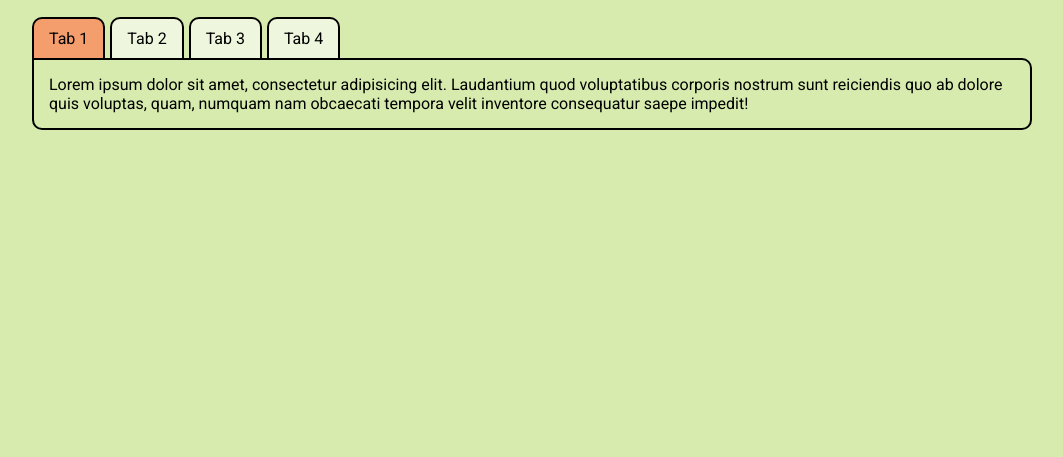
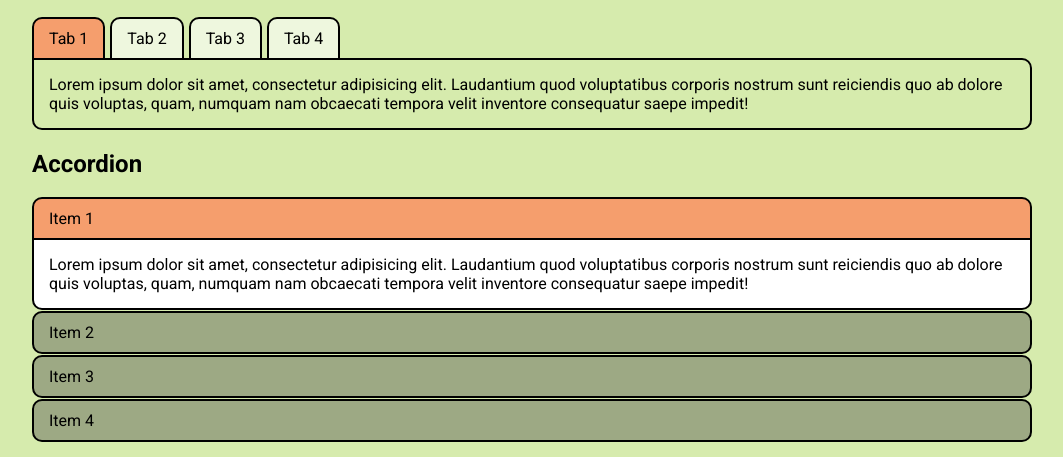
Before and after one commit to j0794/js_lessons, a plain HTML site: page lesson_1/index.html in a window 1280 px wide. Shown: the part 680-1137 px from the top of the page, without its empty margins (108-1171 px from the left). Before the commit the page ends 825 px from the top, so only its background shows below. Drawn offline with Linux system fonts and the light colour scheme.

Commit message:
Урок 1 - Добавлен аккордеон

```diff
--- a/lesson_1/index.html
+++ b/lesson_1/index.html
@@ -43,6 +43,35 @@
             </div>
         </div>
     </div>
+    <h2>Accordion</h2>
+    <div class="accordion-wrapper">
+        <div class="accordion-items">
+            <div class="accordion-item active">
+                <div class="accordion-item-title">Item 1</div>
+                <div class="accordion-item-body">
+                    Lorem ipsum dolor sit amet, consectetur adipisicing elit. Laudantium quod voluptatibus corporis nostrum sunt reiciendis quo ab dolore quis voluptas, quam, numquam nam obcaecati tempora velit inventore consequatur saepe impedit!
+                </div>
+            </div>
+            <div class="accordion-item">
+                <div class="accordion-item-title">Item 2</div>
+                <div class="accordion-item-body">
+                    Lorem ipsum dolor sit amet consectetur adipisicing elit. Omnis, eos veritatis recusandae quam accusantium sapiente, molestiae sed amet assumenda quaerat rerum eaque iure earum laudantium fugit? Necessitatibus molestias aliquid voluptatum.
+                </div>
+            </div>
+            <div class="accordion-item">
+                <div class="accordion-item-title">Item 3</div>
+                <div class="accordion-item-body">
+                    Lorem ipsum dolor sit amet, consectetur adipisicing elit. Reiciendis, placeat deserunt consectetur doloribus quos, quasi nemo magni quisquam ab, et quae commodi harum non voluptatem cumque nostrum iure facere! Dolorem.
+                </div>
+            </div>
+            <div class="accordion-item">
+                <div class="accordion-item-title">Item 4</div>
+                <div class="accordion-item-body">
+                    Lorem ipsum dolor sit amet, consectetur adipisicing elit. Distinctio facere numquam illum voluptate, ipsum rerum deleniti in nostrum asperiores ullam architecto provident. Iusto perspiciatis deleniti mollitia laborum dolorem. Laboriosam, fugiat?
+                </div>
+            </div>
+        </div>
+    </div>
 </div>
 </body>
 </html>
--- a/lesson_1/main.js
+++ b/lesson_1/main.js
@@ -195,10 +195,31 @@ class Tabs {
     }
 }
 
+class Accordion {
+    constructor(selector) {
+        this.parent = document.querySelector(selector);
+    }
+
+    init() {
+        let items = this.parent.querySelector('.accordion-items');
+
+        for (let item of items.children) {
+            item.querySelector('.accordion-item-title').addEventListener('click', () => {
+                let activeItem = items.querySelector('.active');
+                activeItem.classList.remove('active');
+                item.classList.add('active');
+            });
+        };
+    }
+}
+
 document.addEventListener('DOMContentLoaded', function() {
     let mySlider = new Slider('.slider');
     mySlider.init();
 
     let myTabs = new Tabs('.tabs-wrapper');
     myTabs.init();
+
+    let myAccordion = new Accordion('.accordion-wrapper');
+    myAccordion.init();
 });
--- a/lesson_1/style.scss
+++ b/lesson_1/style.scss
@@ -91,3 +91,36 @@ body {
     }
   }
 }
+
+.accordion-wrapper {
+  .accordion-item {
+    &:not(:first-child) {
+      margin-top: 1px;
+    }
+    &.active {
+      .accordion-item-title {
+        background: #ff8558bf;
+        border-radius: 10px 10px 0px 0px;
+      }
+      .accordion-item-body {
+        display: block;
+      }
+    }
+    .accordion-item-title {
+      border-radius: 10px 10px 10px 10px;
+      background: rgba(72, 72, 72, 0.4);
+      padding: 10px 15px;
+      border: 2px solid #000000;
+      cursor: pointer;
+    }
+    .accordion-item-body {
+      background: rgba(255, 255, 255, 1);
+      padding: 15px;
+      border: 2px solid #000000;
+      border-radius: 0px 0px 10px 10px;
+      display: none;
+      margin-top: -2px;
+    }
+
+  }
+}
```
Also changed, not shown: lesson_1/style.css, 1 other file.
